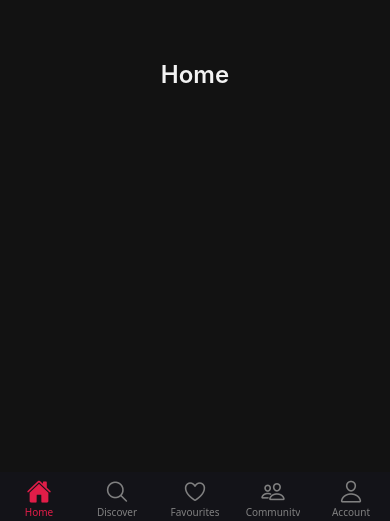
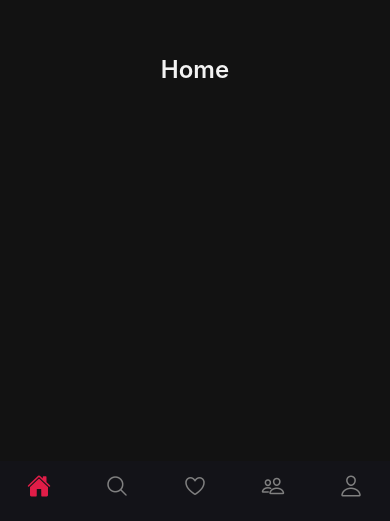
Before and after one commit to Kamil2104/movieland, a React Native app: screen /Main in a window 390 px wide. Shown: the part 323-844 px from the top of the page. Built offline with nearby package versions, Linux system fonts and the light colour scheme; what react-native-worklets would draw is missing.

Commit message:
feat: resolve issue #10 (swiping between tabs)

```diff
--- a/navigation/BottomTabs.tsx
+++ b/navigation/BottomTabs.tsx
@@ -1,4 +1,6 @@
 import React, { useContext } from "react";
+import { createMaterialTopTabNavigator } from "@react-navigation/material-top-tabs";
+import { Ionicons } from "@expo/vector-icons";
 
 import HomeScreen from "../screens/main/HomeScreen";
 import DiscoverScreen from "../screens/main/DiscoverScreen";
@@ -7,47 +9,58 @@ import CommunityScreen from "../screens/main/CommunityScreen";
 import AccountScreen from "../screens/main/AccountScreen";
 
 import { ThemeContext } from "../contexts/ThemeContext";
-import { createBottomTabNavigator } from "@react-navigation/bottom-tabs";
-import { Ionicons } from "@expo/vector-icons";
 
 type IoniconName = keyof typeof Ionicons.glyphMap;
 
-const Tab = createBottomTabNavigator();
+const Tab = createMaterialTopTabNavigator();
 
 export default function BottomTabs() {
   const { theme } = useContext(ThemeContext);
 
   return (
     <Tab.Navigator
-      screenOptions={({ route }) => ({
-        headerShown: false,
-        tabBarIcon: ({ focused, color, size }) => {
+      tabBarPosition="bottom"
+      screenOptions={({ route }) => {
         let iconName: IoniconName = "ellipse";
 
         if (route.name === "Home") {
-            iconName = focused ? "home" : "home-outline";
+          iconName = "home-outline";
         } else if (route.name === "Discover") {
-            iconName = focused ? "search" : "search-outline";
+          iconName = "search-outline";
         } else if (route.name === "Favourites") {
-            iconName = focused ? "heart" : "heart-outline";
+          iconName = "heart-outline";
         } else if (route.name === "Community") {
-            iconName = focused ? "people" : "people-outline";
+          iconName = "people-outline";
         } else if (route.name === "Account") {
-            iconName = focused ? "person" : "person-outline";
+          iconName = "person-outline";
         }
 
-          return <Ionicons name={iconName} size={size} color={color} />;
+        return {
+          swipeEnabled: true,
+          tabBarShowLabel: false,
+          tabBarIcon: ({ focused, color }) => (
+            <Ionicons
+              name={
+                focused
+                  ? (iconName.replace("-outline", "") as IoniconName)
+                  : iconName
+              }
+              size={24}
+              color={color}
+            />
+          ),
+          tabBarIndicatorStyle: { height: 0 },
+          tabBarStyle: {
+            backgroundColor: theme.colors.secondaryBackground,
+            height: 60,
+            borderTopWidth: 0,
+            elevation: 0,
+            shadowOpacity: 0,
           },
           tabBarActiveTintColor: "#e11d48",
           tabBarInactiveTintColor: "gray",
-        tabBarStyle: {
-          backgroundColor: theme.colors.secondaryBackground,
-          borderTopWidth: 0,
-          borderTopColor: "transparent",
-          elevation: 0,
-          shadowOpacity: 0,
-        },
-      })}
+        };
+      }}
     >
       <Tab.Screen name="Home" component={HomeScreen} />
       <Tab.Screen name="Discover" component={DiscoverScreen} />
--- a/package.json
+++ b/package.json
@@ -14,6 +14,7 @@
     "@react-native-async-storage/async-storage": "2.2.0",
     "@react-native-masked-view/masked-view": "^0.3.2",
     "@react-navigation/bottom-tabs": "^7.4.7",
+    "@react-navigation/material-top-tabs": "^7.3.7",
     "@react-navigation/native": "^7.1.17",
     "@react-navigation/native-stack": "^7.3.26",
     "@reduxjs/toolkit": "^2.9.0",
```
Also changed, not shown: 2 other files (tests, documents, lock files or other folders). Lines whose indentation alone changed are shown as unchanged.
